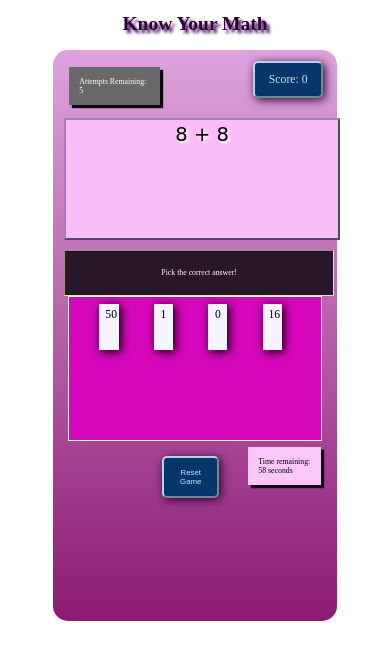
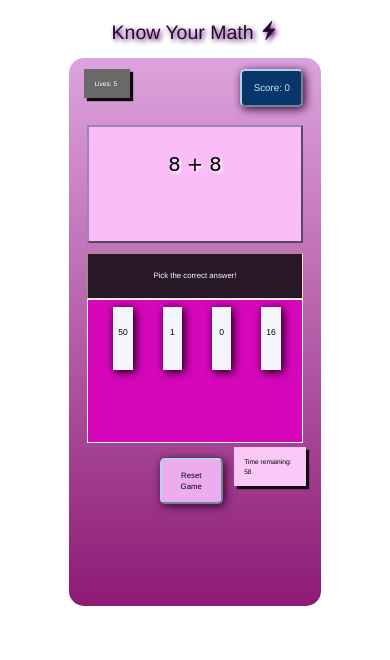
Before and after one commit to SanhitaSen/Maths_Game, a plain HTML site: page index.html in a window 390 px wide. Both pictures are taken after a click on the button "Start Game". Drawn offline with nearby package versions, Linux system fonts and the light colour scheme.

Commit message:
Add files via upload
Made responsive using Bootstrap

```diff
--- a/index.html
+++ b/index.html
@@ -1,22 +1,31 @@
-<!DOCTYPE html>
+<!doctype html>
 <html lang="en">
-<head>
-    <meta charset="UTF-8">
-    <meta name="viewport" content="width=device-width, initial-scale=1.0">
-    <title>Maths Game</title>
+  <head>
+    <meta charset="utf-8">
+    <meta http-equiv="X-UA-Compatible" content="IE=edge">
+    <meta name="viewport" content="width=device-width, initial-scale=1">
+    <!-- The above 3 meta tags *must* come first in the head; any other head content must come *after* these tags -->
+    <title>Modal plugins</title>
+
+    <!-- Bootstrap -->
+    <link rel="stylesheet" href="https://stackpath.bootstrapcdn.com/bootstrap/3.4.1/css/bootstrap.min.css" integrity="sha384-HSMxcRTRxnN+Bdg0JdbxYKrThecOKuH5zCYotlSAcp1+c8xmyTe9GYg1l9a69psu" crossorigin="anonymous">
     <link rel="stylesheet" href="styles.css">
-</head>
-<body>
-    <h1>Know Your Math
-    </h1>
-
-
+    <!-- HTML5 shim and Respond.js for IE8 support of HTML5 elements and media queries -->
+    <!-- WARNING: Respond.js doesn't work if you view the page via file:// -->
+    <!--[if lt IE 9]>
+      <script src="https://oss.maxcdn.com/html5shiv/3.7.3/html5shiv.min.js"></script>
+      <script src="https://oss.maxcdn.com/respond/1.4.2/respond.min.js"></script>
+    <![endif]-->
+  </head>
+  <body>
+   <div class="container-fluid">
+    <h1>Know Your Math <span class="glyphicon glyphicon-flash"></span></h1>
     <div id="container">
         <div id="score">Score: <span id="plusScore">0</span></div>
-        <div id="attm">Attempts Remaining: <span id="remA">5</span></div>
+        <div id="attm">Lives: <span id="remA">5</span></div>
         <div id="right">Correct!</div>
         <div id="wrong">Ooops, Try again!</div>
-        <div id="problem"></div>
+        <div id="problem" class="text-center"></div>
         <div id="instr">Pick the correct answer!</div>
         <div id="choice">
             <div id="box1" class="box"></div>
@@ -25,15 +34,22 @@
             <div id="box4" class="box"></div>
 
         </div>
-        <div id = "but"><button id="submit" >Start Game</button></div>
-        <div id="counter">Time remaining: <span id="timeRem"> </span> seconds</div>
+        <div id = "but"><button id="submit">Start Game</button></div>
+        <div id="counter">Time remaining: <span id="timeRem"> </span></div>
     </div>
     <div id="over">
         <p>Game over!</p>
         <p>Your score is: <span id="fScore">0</span></p>
     </div>
+
+
+   </div>
+
+    <!-- jQuery (necessary for Bootstrap's JavaScript plugins) -->
+    <script src="https://code.jquery.com/jquery-1.12.4.min.js" integrity="sha384-nvAa0+6Qg9clwYCGGPpDQLVpLNn0fRaROjHqs13t4Ggj3Ez50XnGQqc/r8MhnRDZ" crossorigin="anonymous"></script>
+    <!-- Include all compiled plugins (below), or include individual files as needed -->
+    <script src="https://stackpath.bootstrapcdn.com/bootstrap/3.4.1/js/bootstrap.min.js" integrity="sha384-aJ21OjlMXNL5UyIl/XNwTMqvzeRMZH2w8c5cRVpzpU8Y5bApTppSuUkhZXN0VxHd" crossorigin="anonymous"></script>
     <script type="text/javascript" src="index.js"></script>
-
 
 </body>
 </html>
--- a/index.js
+++ b/index.js
@@ -14,6 +14,7 @@ document.getElementById('submit').onclick= function()
          stopCounter();
          hide('score');
          hide('counter');
+         hide('attm');
          document.getElementById('problem').innerHTML = "";
          for (let i =1;i<=4;i++)
          {
@@ -35,6 +36,7 @@ document.getElementById('submit').onclick= function()
 
         show("counter");
         hide('over');
+        show('attm');
         show('score');
         //Do "Reset Game" by updating button inerHtml code
         document.getElementById('submit').innerHTML = "Reset Game";
--- a/styles.css
+++ b/styles.css
@@ -6,7 +6,7 @@ h1{
     font-size: 5vw;
     text-align: center;
     color: rgb(45, 3, 51);
-    text-shadow: 3px 3px 3px rgb(71, 2, 99);
+    text-shadow: 2px 2px 5px rgb(71, 2, 99);
 }
 
 #container
@@ -27,12 +27,12 @@ h1{
 #score
 {
     color: rgb(201, 231, 243);
-    width: 16%;
+    width: 25%;
     text-align: center;
-    font-size: 3vw;
+    font-size: 2.5vw;
     position: absolute;
     top:2%;
-    right: 5%;
+    right: 7%;
     border: 2px outset rgb(174, 214, 230) ;
     box-shadow: 2px 2px 10px rgb(48, 1, 49);
     background-color: rgb(8, 54, 107);
@@ -45,12 +45,11 @@ h1{
     position: absolute;
     left: 40%;
     background-color: green;
-    padding: 10px;
+    padding: 7px;
     border: 1px inset white;
     box-shadow: 2px 2px 10px white;
     -moz-box-shadow: 2px 2px 10px white;
     -webkit-box-shadow: 2px 2px 10px white;
-
      display: none;
 
 }
@@ -60,12 +59,11 @@ h1{
     position: absolute;
     left: 35%;
     background-color: red;
-    padding: 10px;
+    padding: 7px;
     border: 1px inset white;
     box-shadow: 2px 2px 10px white;
     -moz-box-shadow: 2px 2px 10px white;
     -webkit-box-shadow: 2px 2px 10px white;
-
     display: none;
 
 }
@@ -74,8 +72,7 @@ h1{
 {
     color: black;
     font-size: 5vw;
-    text-align: center;
-    line-height: 150%;
+    line-height: 75px;
     padding: 0px 13px;
     text-shadow: 2px 2px 3px rgb(252, 251, 250);
     font-family: cursive;
@@ -105,7 +102,7 @@ h1{
 {
     height: 17vh;
     text-align: center;
-    width: 96%;
+    width: 94%;
     margin: auto;
     background-color: rgb(214, 7, 187);
     border: 1px double white;
@@ -113,12 +110,11 @@ h1{
 .box
 {
     color: black;
-    height: 4vh;
-    width: 3%;
-    font-size: 3vw;
+    height: 45%;
+    width: 9%;
+    font-size: 2.2vw;
     text-align: center;
-    line-height: 80%;
-    padding: 1.5vw;
+    line-height: 50px;
     margin:3% 7% 2% 7%;
     box-shadow: 2px 2px 10px black;
     background-color: rgb(244, 244, 253);
@@ -147,15 +143,15 @@ h1{
 
 #submit
 {
-    color: rgb(201, 231, 243);
+    color: rgb(0, 5, 7);
     font-size: 2vw;
-    width:20%;
+    width:25%;
     position: absolute;
     margin-top: 15px;
-    right:41.5%;
+    right:39%;
     border: 2px outset rgb(174, 214, 230) ;
     box-shadow: 2px 2px 10px rgb(48, 1, 49);
-    background-color: rgb(8, 54, 107);
+    background-color: rgb(237, 171, 240);
     padding: 10px;
     border-radius: 5px;
 }
@@ -165,7 +161,7 @@ h1{
     margin-right: auto;
 }
 #submit:hover{
-    background-color: rgb(2, 2, 43);
+    background-color: rgb(250, 204, 246);
     cursor: pointer;
 }
 #box:active
@@ -175,9 +171,9 @@ h1{
 }
 #counter
 {
-    width: 20%;
+    width: 31%;
     color: black;
-    font-size: 2vw;
+    font-size: 1.7vw;
     float: right;
     margin-top: 2%;
     margin-right: 2%;
@@ -192,22 +188,22 @@ br
 }
 #attm
 {
-    width: 27%;
+    width: 20%;
     color: rgb(255, 255, 255);
     float: left;
     position: relative;
     left:2%;
-    top: 1%;
-    font-size: 2vw;
+    font-size: 1.7vw;
     padding: 10px;
     background-color: dimgray;
     box-shadow: 3px 3px 1px rgb(14, 5, 15);
 }
 #over
 {
-    height: 40%;
-    width:79.4%;
-    line-height: 40px;
+    height: 40vh;
+    width:75%;
+    line-height: 50px;
+    vertical-align: baseline;
     text-align: center;
     text-shadow: 2px 2px 2px black;
     font-size: 2.7vw;
@@ -215,8 +211,8 @@ br
     background: linear-gradient(rgb(23,45,66), rgb(222,34,134));
     border-radius: 7px;
     position: absolute;
-    top:35%;
-    left: 10%;
+    top:17vw;
+    left: 12.5%;
     box-shadow: 3px 3px 10px rgb(187, 122, 218);
     z-index: 1;
     display: none;
```
